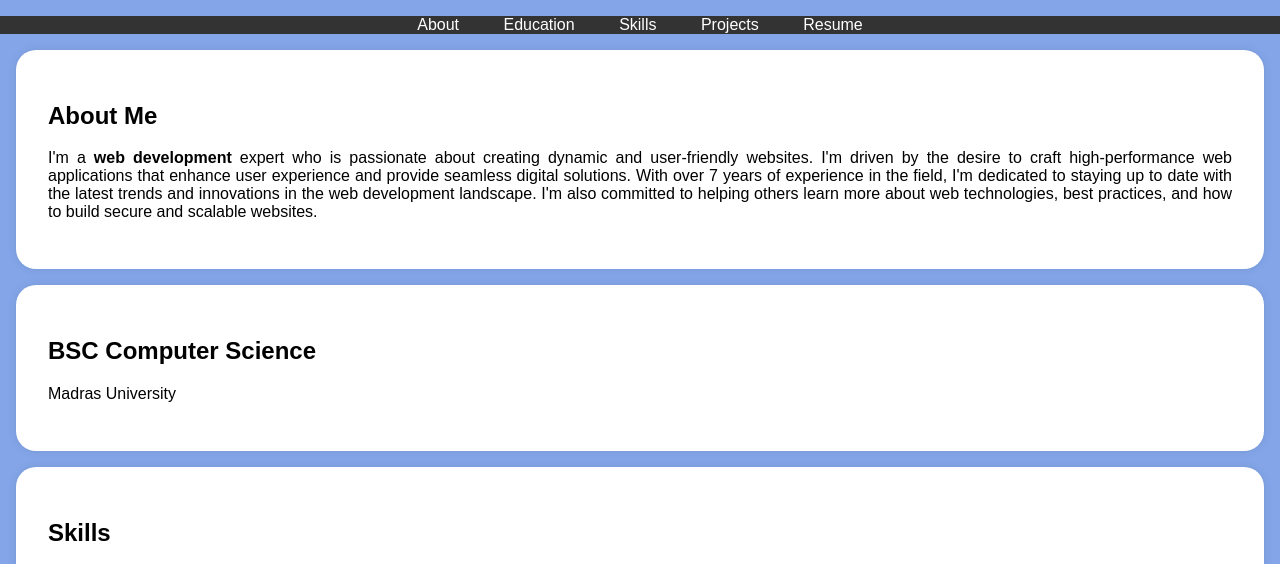
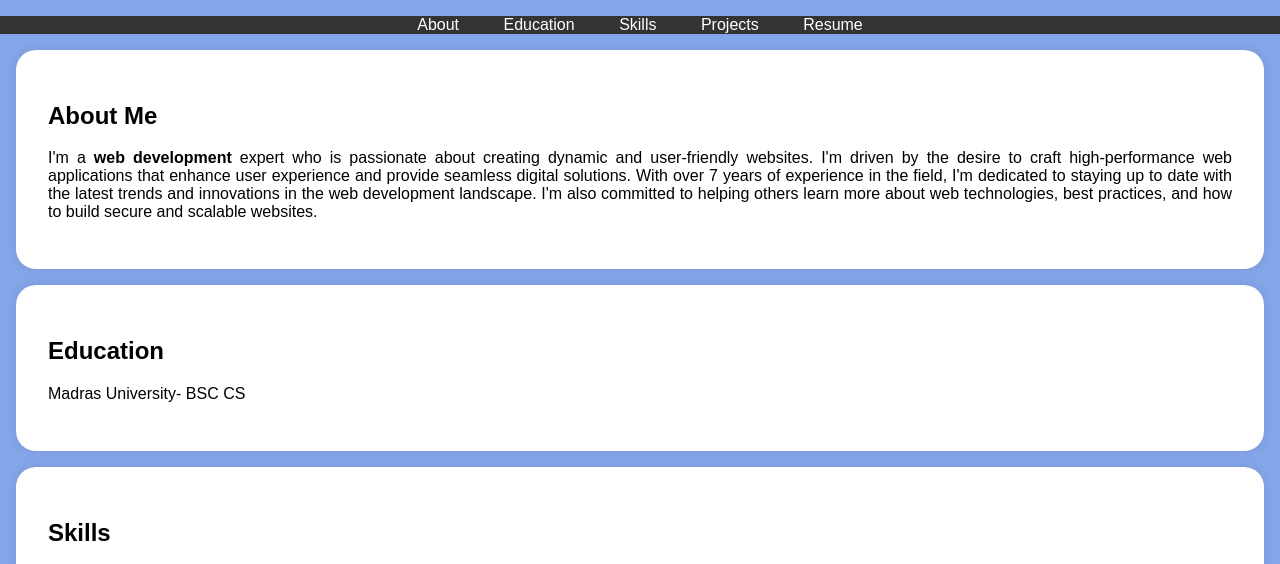
Before and after one commit to Shrinithy2006/digital-portfolio, a plain HTML site: page index.html in a window 1280 px wide. Shown: the part 197-761 px from the top of the page. Drawn offline with Linux system fonts and the light colour scheme.

Commit message:
Update index.html

```diff
--- a/index.html
+++ b/index.html
@@ -127,8 +127,8 @@
 
     <section id="education">
         <div class="section-content">
-            <h2>BSC Computer Science</h2>
-            <p>Madras University</p>
+            <h2>Education</h2>
+            <p>Madras University- BSC CS</p>
 
 
         </div>
```
